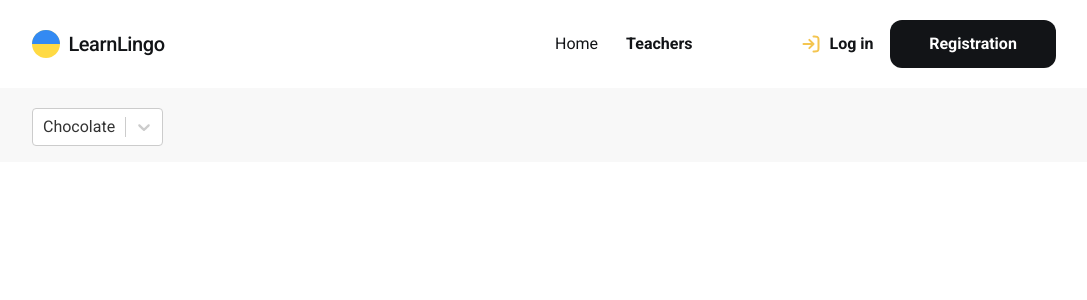
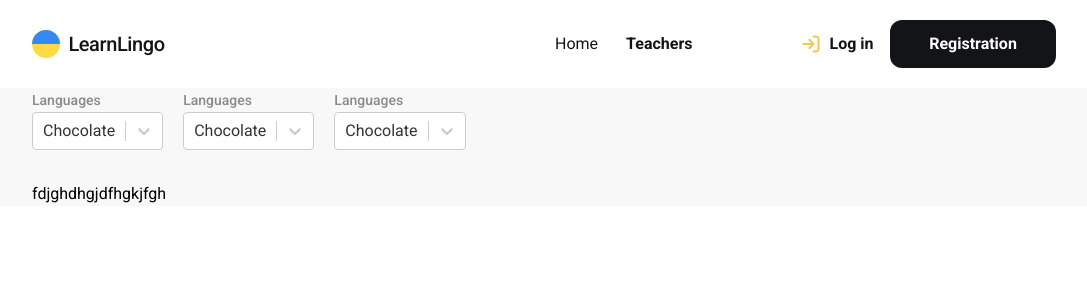
Before and after one commit to Yurii-Kit/LearnLingo-app, a React (Vite) app: page /teachers in a window 1280 px wide. Shown: the top 300 px of the page, without its empty margins (96-1183 px from the left). Built offline with nearby package versions, Linux system fonts and the light colour scheme; no server answers.

Commit message:
added Container

```diff
--- a/src/components/Container/Container.module.css
+++ b/src/components/Container/Container.module.css
@@ -0,0 +1,10 @@
+.container {
+    /* display: grid;
+    grid-template-columns: repeat(12, 1fr);
+    column-gap: 24px; */
+    max-width: 1440px;
+    background: #fff;
+    margin: 0 auto;
+
+
+}
--- a/src/components/Header/Header.module.css
+++ b/src/components/Header/Header.module.css
@@ -1,10 +1,10 @@
 .header {
+    padding: 20px 0;
+}
+
+.headerContainer {
     display: flex;
+    justify-content: space-between;
     align-items: center;
-    justify-content: space-between;
-    flex-direction: row;
-    max-width: 1184px;
-    height: 48px;
-    margin: 20px 64px;
-
+    padding: 0 128px;
 }
--- a/src/components/Header/Header.tsx
+++ b/src/components/Header/Header.tsx
@@ -3,14 +3,17 @@ import AuthNav from "../AuthNav/AuthNav";
 import UserMenu from "../UserMenu/UserMenu";
 import { useAuthStore } from "../../lib/store/authStore";
 import css from "./Header.module.css";
+import Container from "../Container/Container";
 
 export default function Header() {
   const user = useAuthStore((state) => state.user);
   console.log("Header user:", user);
   return (
     <header className={css.header}>
-      <Navigation />
-      {user ? <UserMenu /> : <AuthNav />}
+      <Container className={css.headerContainer}>
+        <Navigation />
+        {user ? <UserMenu /> : <AuthNav />}
+      </Container>
     </header>
   );
 }
--- a/src/components/Layout/Layout.tsx
+++ b/src/components/Layout/Layout.tsx
@@ -1,11 +1,14 @@
 import Header from "../Header/Header";
-import css from "./Layout.module.css";
+
+interface Props {
+  children: React.ReactNode;
+}
 
 export default function Layout({ children }: Props) {
   return (
-    <div className={css.container}>
+    <>
       <Header />
       <main>{children}</main>
-    </div>
+    </>
   );
 }
--- a/src/pages/HomePage/HomePage.module.css
+++ b/src/pages/HomePage/HomePage.module.css
@@ -1,3 +1,8 @@
+.heroContainer {
+    padding: 0 64px;
+}
+
+
 .hero {
     display: flex;
     justify-content: center;
--- a/src/pages/HomePage/HomePage.tsx
+++ b/src/pages/HomePage/HomePage.tsx
@@ -1,10 +1,11 @@
 import { Link } from "react-router-dom";
+import Container from "../../components/Container/Container";
 
 import css from "./HomePage.module.css";
 
 export default function HomePage() {
   return (
-    <>
+    <Container className={css.heroContainer}>
       <section className={css.hero}>
         <div className={css.leftBox}>
           <h1 className={css.title}>
@@ -55,6 +56,6 @@ export default function HomePage() {
           </li>
         </ul>
       </section>
-    </>
+    </Container>
   );
 }
--- a/src/pages/TeacherPage/TeachersPage.module.css
+++ b/src/pages/TeacherPage/TeachersPage.module.css
@@ -1,5 +1,13 @@
 .teachersPage {
     background: #f8f8f8;
+}
+
+.filtersContainer {
+    background-color: inherit;
+    padding: 0 128px;
+    display: flex;
+    flex-direction: column;
+    gap: 32px;
 }
 
 .filters {
@@ -8,9 +16,14 @@
     justify-content: flex-start;
     flex-direction: row;
     gap: 20px;
+    width: 583px;
 
-    padding: 20px 64px;
+}
 
-    width: 583px;
-    height: 74px;
+.filterLabel {
+    font-weight: 500;
+    font-size: 14px;
+    /* line-height: 18px; */
+    line-height: 1.28571;
+    color: #8a8a89;
 }
--- a/src/pages/TeacherPage/TeachersPage.tsx
+++ b/src/pages/TeacherPage/TeachersPage.tsx
@@ -1,6 +1,7 @@
 import Select from "react-select";
 
 import css from "./TeachersPage.module.css";
+import Container from "../../components/Container/Container";
 
 const options = [
   { value: "chocolate", label: "Chocolate" },
@@ -11,9 +12,42 @@ const options = [
 export default function TeachersPage() {
   return (
     <section className={css.teachersPage}>
-      <div className={css.filters}>
-        <Select defaultValue={options[0]} options={options} />
-      </div>
+      <Container className={css.filtersContainer}>
+        <div className={css.filters}>
+          <div className={css.filterWrapper}>
+            <label className={css.filterLabel} htmlFor="language">
+              Languages
+            </label>
+            <Select
+              className={css.select}
+              inputId="language"
+              defaultValue={options[0]}
+              options={options}
+            />
+          </div>
+          <div className={css.filterWrapper}>
+            <label className={css.filterLabel} htmlFor="language">
+              Languages
+            </label>
+            <Select
+              inputId="language"
+              defaultValue={options[0]}
+              options={options}
+            />
+          </div>
+          <div className={css.filterWrapper}>
+            <label className={css.filterLabel} htmlFor="language">
+              Languages
+            </label>
+            <Select
+              inputId="language"
+              defaultValue={options[0]}
+              options={options}
+            />
+          </div>
+        </div>
+        <section>fdjghdhgjdfhgkjfgh</section>
+      </Container>
     </section>
   );
 }
```
